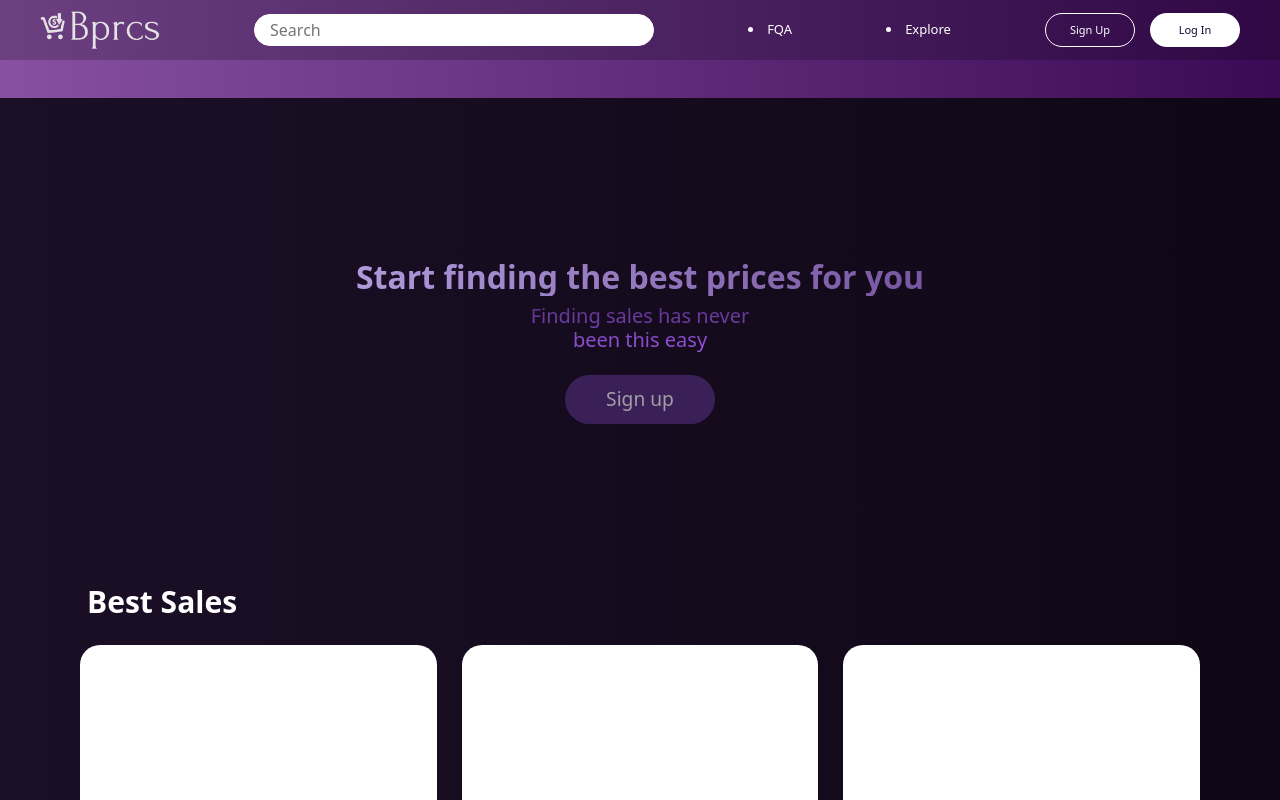
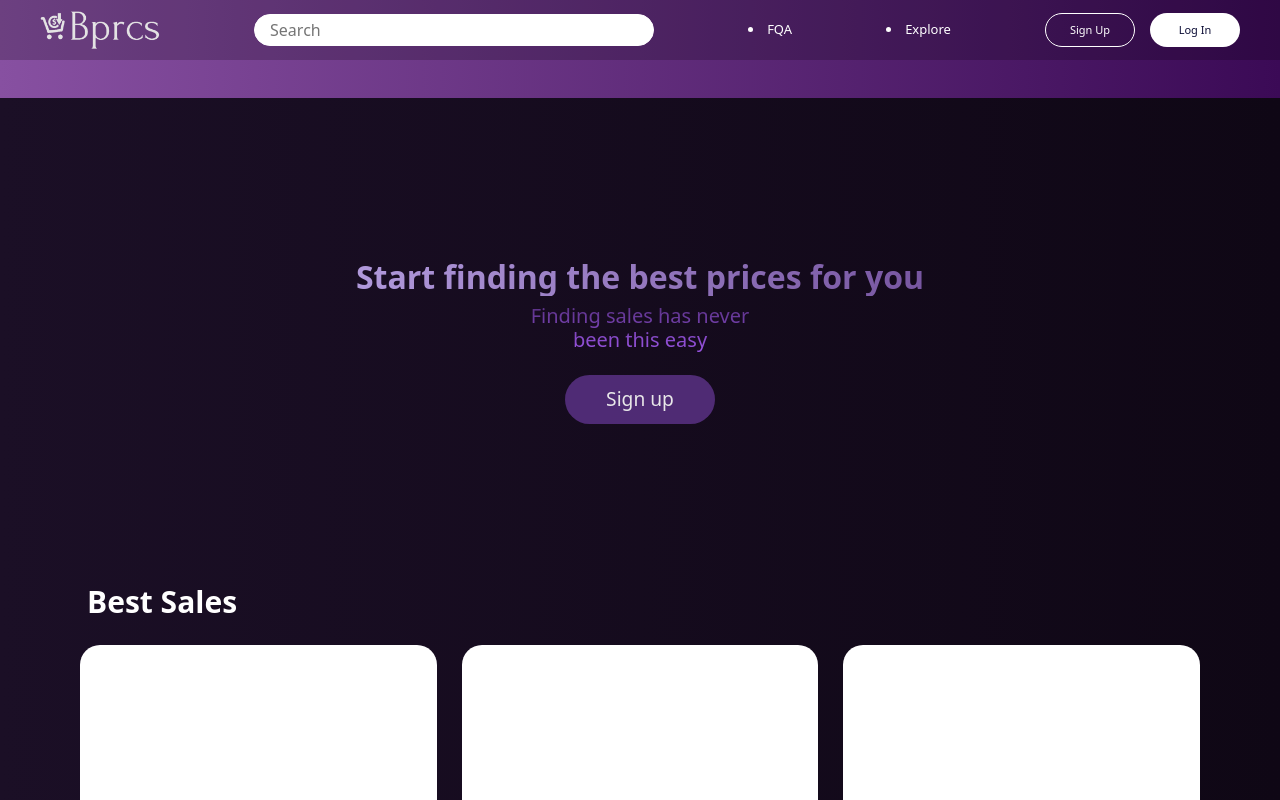
Before and after one commit to workdayr/Web_repo, a Vue app in the folder web/: page / in a window 1280 px wide. In both pictures the pointer is over the button "Sign up". Built offline with nearby package versions, Linux system fonts and the light colour scheme.

Commit message:
change button "findbestprices"'s opacity

```diff
--- a/web/src/assets/styles/FindBestPrices.css
+++ b/web/src/assets/styles/FindBestPrices.css
@@ -42,5 +42,5 @@
 .cta-button:hover {
   background-color:#562F7F;
   color: white;
-  opacity: 0.6;
+  opacity: 0.9;
 }
```
